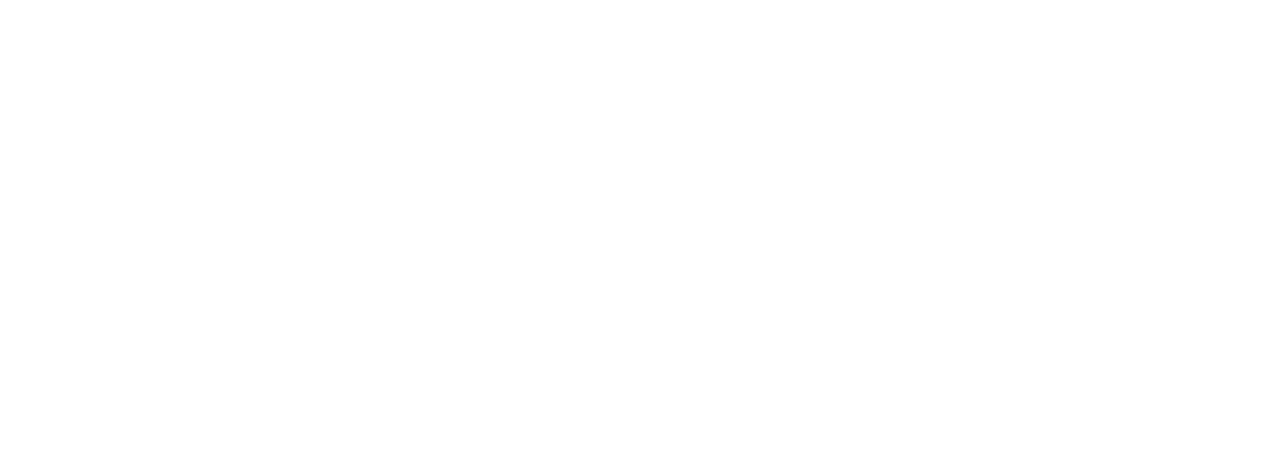
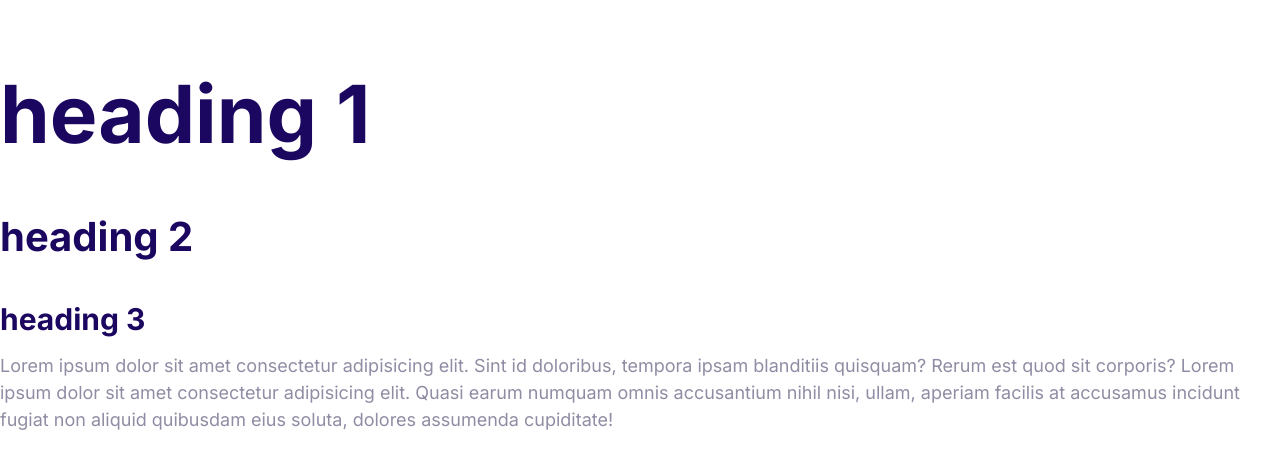
Before and after one commit to usama631/Moshify, a plain HTML site: page index.html in a window 1280 px wide. Drawn offline with Linux system fonts and the light colour scheme.

Commit message:
Define the styles for the fonts (Typography).

```diff
--- a/css/style.css
+++ b/css/style.css
@@ -5,3 +5,54 @@
   --color-heading: #1b0760;
   --color-body: #918ca4;
 }
+
+html {
+  /* Default Size of Text : 16px*/
+  /* 62.5% of 16px is 10px*/
+  font-size: 62.5%;
+}
+
+body {
+  font-family: Inter, Arial, Helvetica, sans-serif;
+  font-size: 2.4rem;
+  line-height: 1.5;
+  color: var(--color-body);
+}
+
+h1,
+h2,
+h3 {
+  color: var(--color-heading);
+  margin-bottom: 1rem;
+}
+h1 {
+  font-size: 7rem;
+}
+h2 {
+  font-size: 4rem;
+}
+h3 {
+  font-size: 3rem;
+}
+
+/* To Let The Heading Decide The Margin Above
+The Paragraph We Do The Following :*/
+
+p {
+  margin-top: 0;
+}
+
+@media screen and (min-width: 1080px) {
+  body {
+    font-size: 1.8rem;
+  }
+  h1 {
+    font-size: 8rem;
+  }
+  h2 {
+    font-size: 4rem;
+  }
+  h3 {
+    font-size: 3rem;
+  }
+}
--- a/index.html
+++ b/index.html
@@ -3,10 +3,29 @@
   <head>
     <meta charset="UTF-8" />
     <meta name="viewport" content="width=device-width, initial-scale=1.0" />
+    <link rel="preconnect" href="https://fonts.googleapis.com" />
+    <link rel="preconnect" href="https://fonts.gstatic.com" crossorigin />
+    <link
+      href="https://fonts.googleapis.com/css2?family=Inter:wght@400;700&display=swap"
+      rel="stylesheet"
+    />
     <link rel="stylesheet" href="css/normalize.css" />
     <link rel="stylesheet" href="css/style.css" />
 
     <title>Document</title>
   </head>
-  <body></body>
+  <body>
+    <!--Trick : h${heading  $}*3 -->
+    <h1>heading 1</h1>
+    <h2>heading 2</h2>
+    <h3>heading 3</h3>
+    <p>
+      Lorem ipsum dolor sit amet consectetur adipisicing elit. Sint id
+      doloribus, tempora ipsam blanditiis quisquam? Rerum est quod sit corporis?
+      Lorem ipsum dolor sit amet consectetur adipisicing elit. Quasi earum
+      numquam omnis accusantium nihil nisi, ullam, aperiam facilis at accusamus
+      incidunt fugiat non aliquid quibusdam eius soluta, dolores assumenda
+      cupiditate!
+    </p>
+  </body>
 </html>
```
